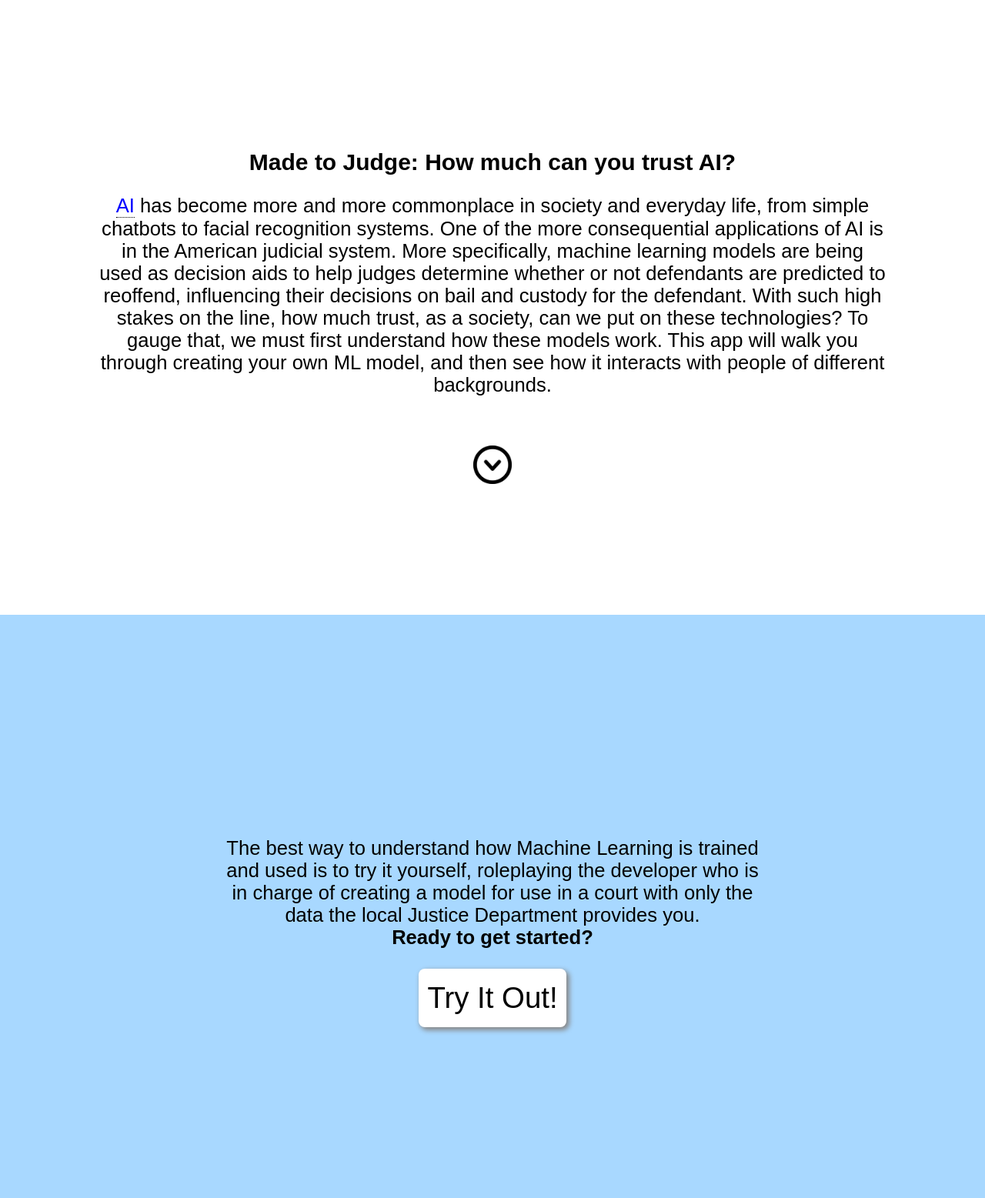
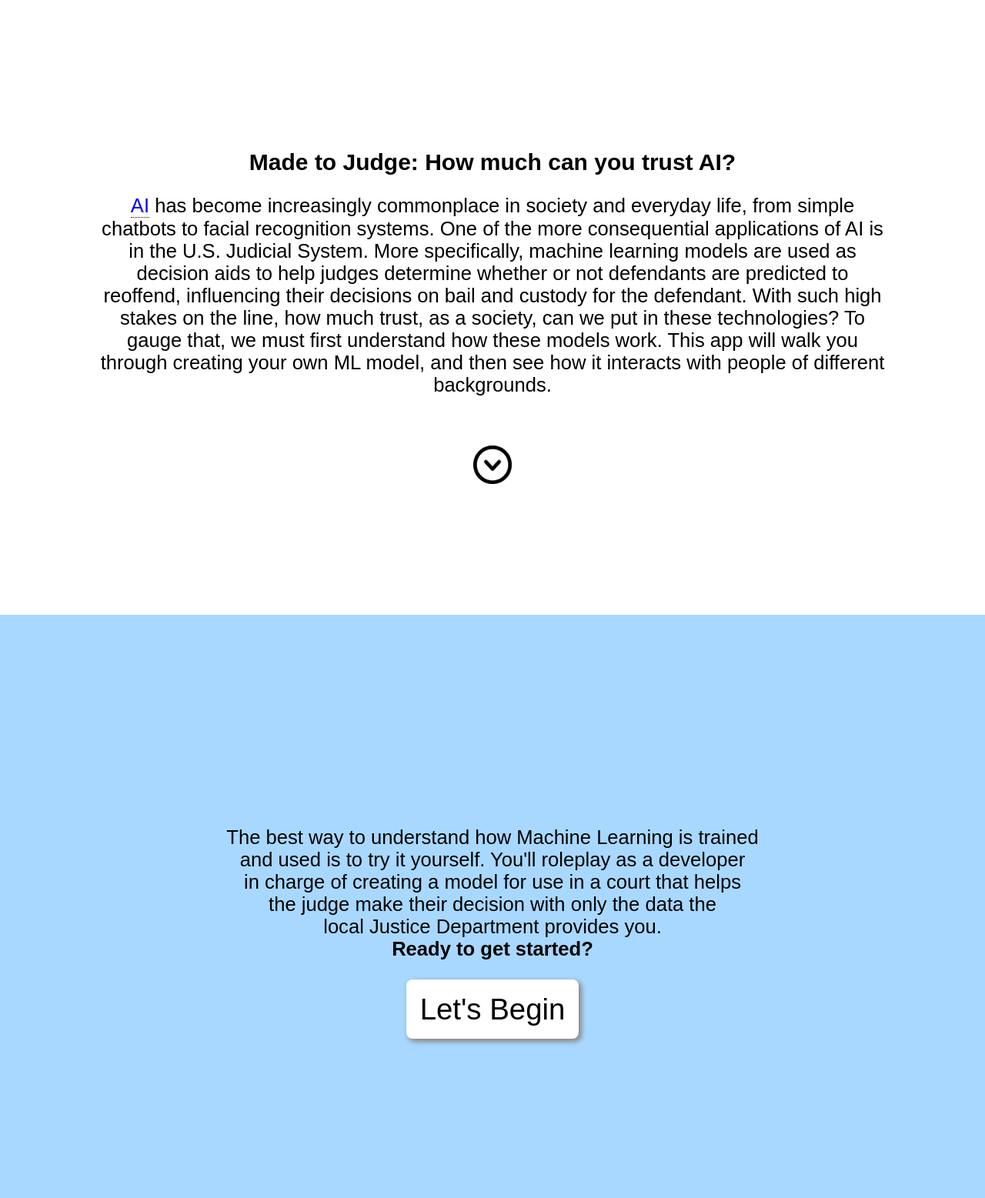
Before and after one commit to rbhushans/ai-interaction-webapp, a Flask app: page / in a window 1280 px wide. Shown: the part 801-2358 px from the top of the page at 77% size. Run offline with Flask 2, Linux system fonts and the light colour scheme.

Commit message:
Add modified text on homepage and correct some css

```diff
--- a/app/static/css/style.css
+++ b/app/static/css/style.css
@@ -135,6 +135,7 @@ body {
     background-color: white;
     width: 5em;
     height: 2em;
+    padding: 0 1rem;
 
     display: flex;
     justify-content: center;
--- a/app/templates/index.html
+++ b/app/templates/index.html
@@ -29,12 +29,12 @@
         <div class="home-paragraph">
             <div class="term-definition tooltip" id="home-ai">AI
                 <p class="tooltiptext">What even is Artificial Intelligence? Click to learn more!</p>
-            </div> has become more and more commonplace in society and everyday life,
+            </div> has become increasingly commonplace in society and everyday life,
             from simple chatbots to facial recognition systems. One of the more consequential applications
-            of AI is in the American judicial system. More specifically, machine learning models are being
+            of AI is in the U.S. Judicial System. More specifically, machine learning models are
             used as decision aids to help judges determine whether or not defendants are predicted to reoffend,
             influencing their decisions on bail and custody for the defendant. With such high stakes on the line,
-            how much trust, as a society, can we put on these technologies? To gauge that, we must first understand
+            how much trust, as a society, can we put in these technologies? To gauge that, we must first understand
             how these models work. This app will walk you through creating your own ML model, and then see how it
             interacts with people of different backgrounds.
         </div>
@@ -44,13 +44,14 @@
     <div id="home-section-3" class="home-section">
         <p class="home-paragraph">
             The best way to understand how Machine Learning is trained<br />
-            and used is to try it yourself, roleplaying the developer who is <br />
-            in charge of creating a model for use in a court with only the <br />
-            data the local Justice Department provides you.<br />
+            and used is to try it yourself. You'll roleplay as a developer<br />
+            in charge of creating a model for use in a court that helps<br />
+            the judge make their decision with only the data the<br />
+            local Justice Department provides you.<br />
             <span style="font-weight: bold;">Ready to get started?</span>
         </p>
         <div id="home-buttons">
-            <div id="start-btn" class="home-link">Try It Out!</div>
+            <div id="start-btn" class="home-link">Let's Begin</div>
         </div>
     </div>
     <script src="{{ url_for('static', filename='js/home.js') }}"></script>
--- a/requirements.txt
+++ b/requirements.txt
@@ -1,12 +1,18 @@
+circlify==0.13
 click==7.1.2
+cycler==0.10.0
 Flask==1.1.2
 gunicorn==20.1.0
 itsdangerous==1.1.0
 Jinja2==2.11.3
 joblib==1.0.1
+kiwisolver==1.3.1
 MarkupSafe==1.1.1
+matplotlib==3.4.2
 numpy==1.20.3
 pandas==1.2.4
+Pillow==8.2.0
+pyparsing==2.4.7
 python-dateutil==2.8.1
 pytz==2021.1
 scikit-learn==0.24.2
```
